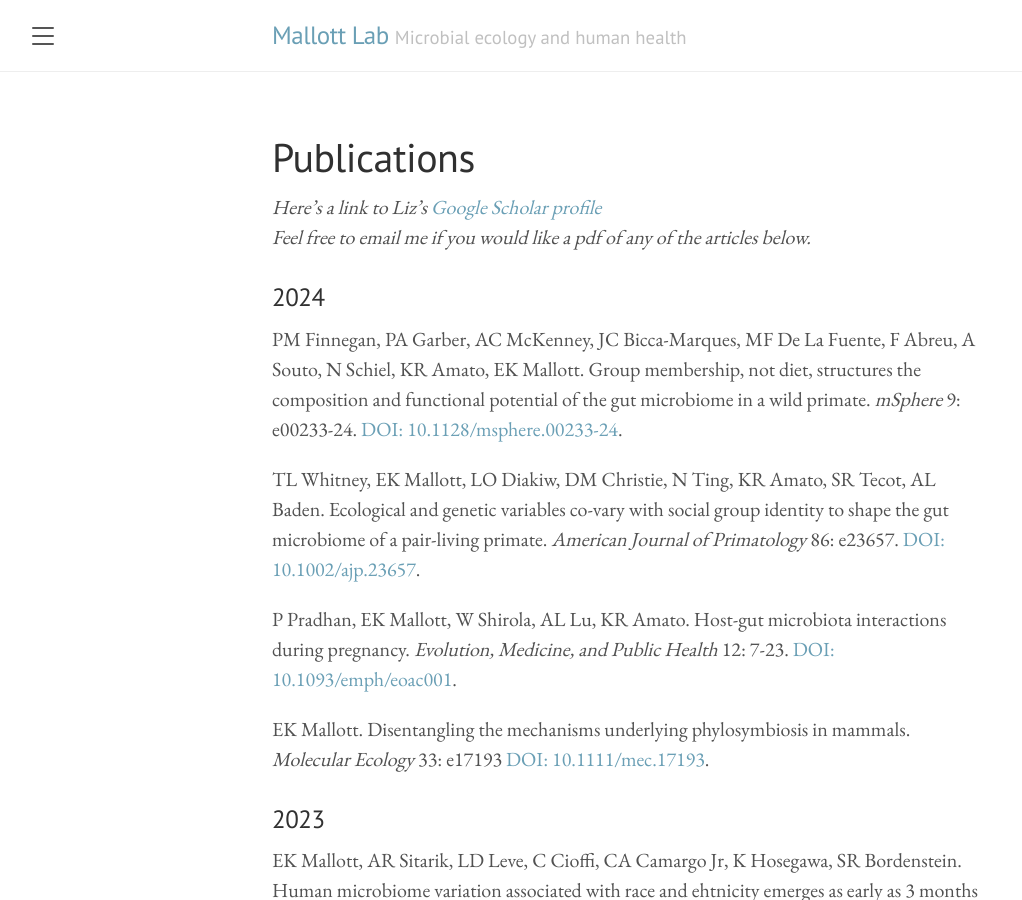
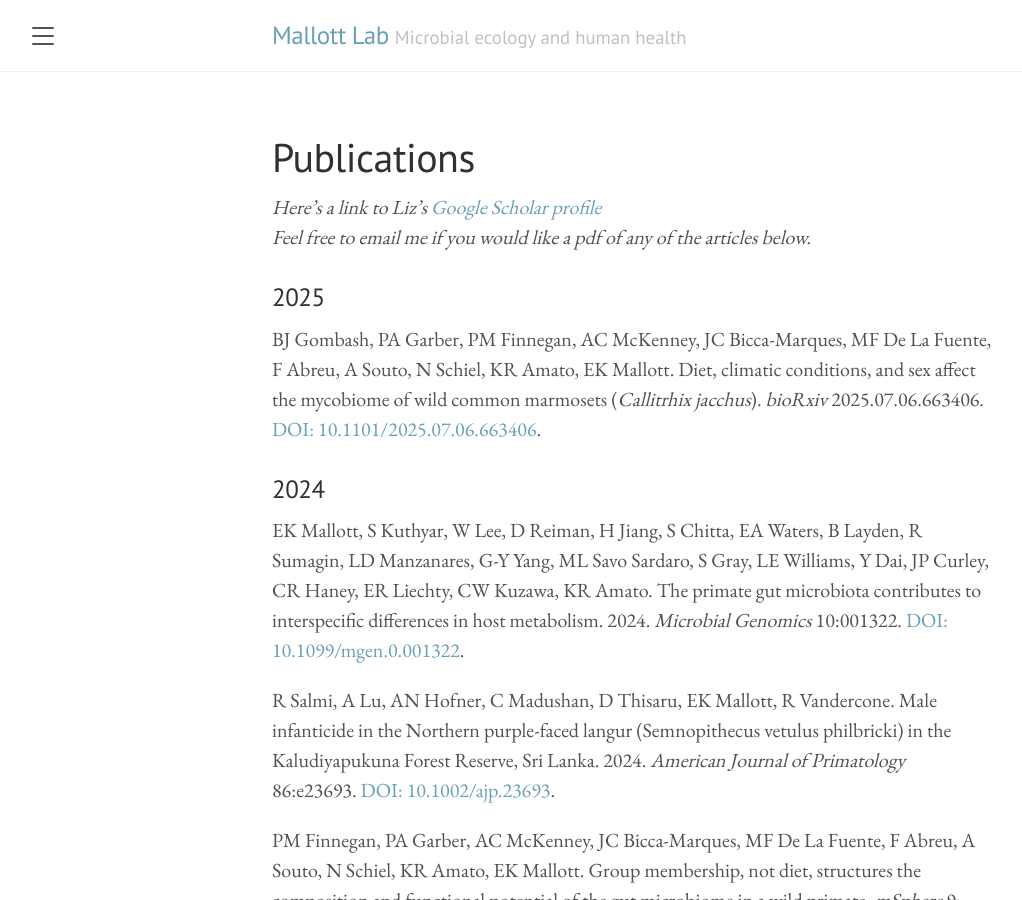
Before and after one commit to Mallott-Lab/Mallott-Lab.github.io, a Jekyll site: the page built from publications.md, in a window 1280 px wide and 900 px high. Shown: the whole window, without its empty margins (8-1030 px from the left). Built offline with Jekyll 4.4.1, drawn with Linux system fonts in a browser that asks for light colours.

Commit message:
updating things

```diff
--- a/publications.md
+++ b/publications.md
@@ -5,7 +5,14 @@ title: Publications
 *Here's a link to Liz's [Google Scholar profile](https://scholar.google.com/citations?user=lfXDRVcAAAAJ&hl=en)*
 *Feel free to email me if you would like a pdf of any of the articles below.*
 
+### 2025
+BJ Gombash, PA Garber, PM Finnegan, AC McKenney, JC Bicca-Marques, MF De La Fuente, F Abreu, A Souto, N Schiel, KR Amato, EK Mallott. Diet, climatic conditions, and sex affect the mycobiome of wild common marmosets (*Callitrhix jacchus*). *bioRxiv* 2025.07.06.663406. [DOI: 10.1101/2025.07.06.663406](https://doi.org/10.1101/2025.07.06.663406).
+
 ### 2024
+EK Mallott, S Kuthyar, W Lee, D Reiman, H Jiang, S Chitta, EA Waters, B Layden, R Sumagin, LD Manzanares, G-Y Yang, ML Savo Sardaro, S Gray, LE Williams, Y Dai, JP Curley, CR Haney, ER Liechty, CW Kuzawa, KR Amato. The primate gut microbiota contributes to interspecific differences in host metabolism. 2024. *Microbial Genomics* 10:001322. [DOI: 10.1099/mgen.0.001322](https://doi.org/10.1099/mgen.0.001322).
+
+R Salmi, A Lu, AN Hofner, C Madushan, D Thisaru, EK Mallott, R Vandercone. Male infanticide in the Northern purple-faced langur (Semnopithecus vetulus philbricki) in the Kaludiyapukuna Forest Reserve, Sri Lanka. 2024. *American Journal of Primatology* 86:e23693. [DOI: 10.1002/ajp.23693](https://doi.org/10.1002/ajp.23693).
+
 PM Finnegan, PA Garber, AC McKenney, JC Bicca-Marques, MF De La Fuente, F Abreu, A Souto, N Schiel, KR Amato, EK Mallott. Group membership, not diet, structures the composition and functional potential of the gut microbiome in a wild primate. *mSphere* 9: e00233-24. [DOI: 10.1128/msphere.00233-24](https://doi.org/10.1128/msphere.00233-24).
 
 TL Whitney, EK Mallott, LO Diakiw, DM Christie, N Ting, KR Amato, SR Tecot, AL Baden. Ecological and genetic variables co-vary with social group identity to shape the gut microbiome of a pair-living primate. *American Journal of Primatology* 86: e23657. [DOI: 10.1002/ajp.23657](https://doi.org/10.1002/ajp.23657).
```
Also changed, not shown: people.md (+1 -1 lines), 3 other files.
